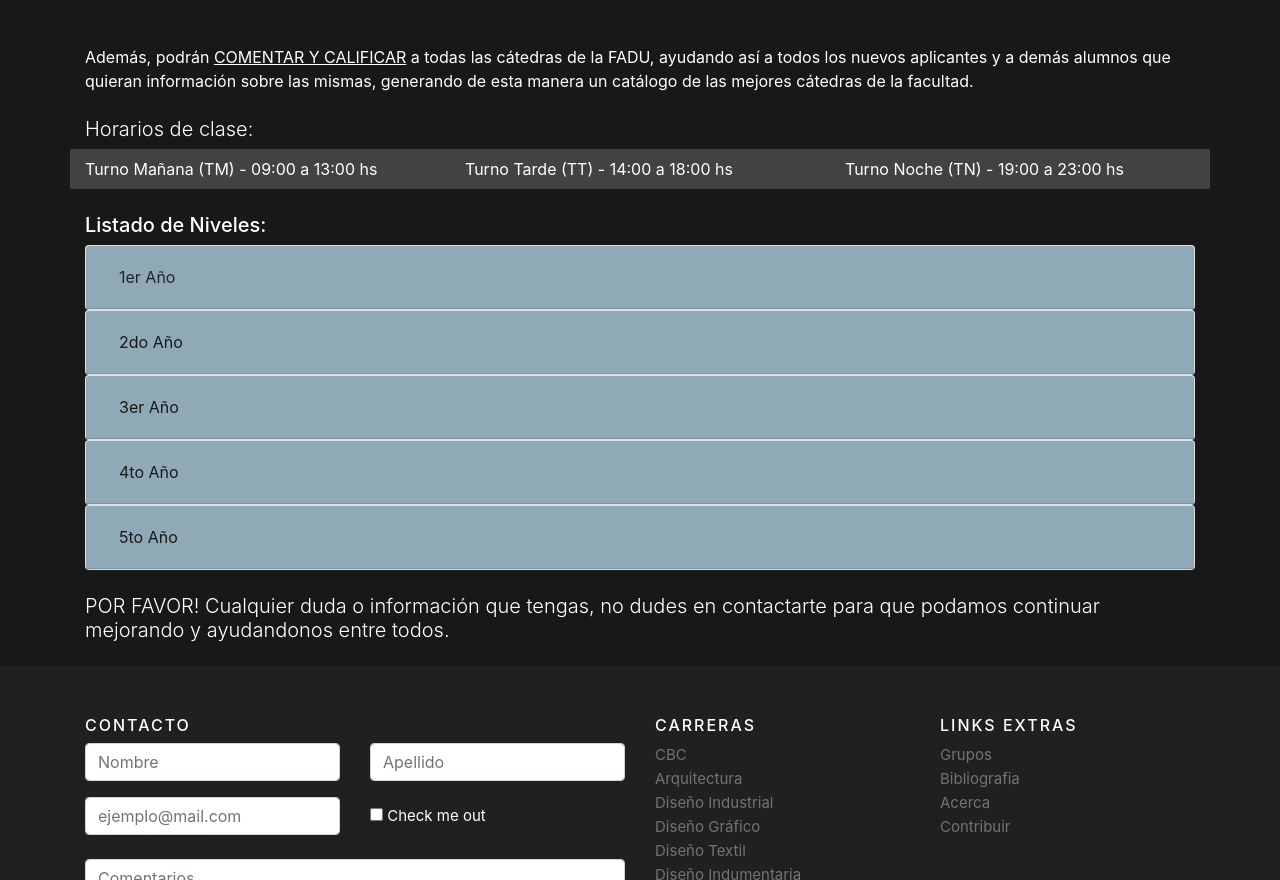
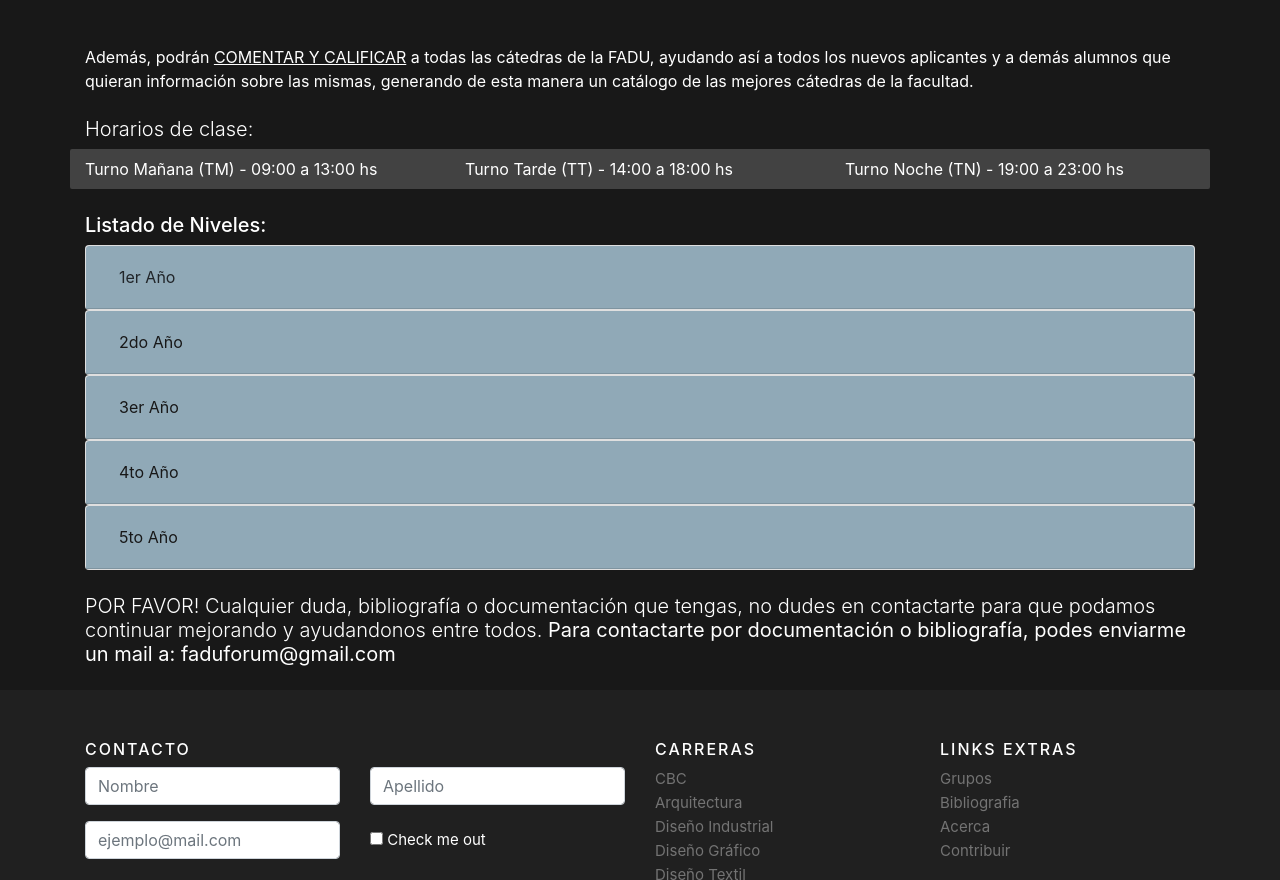
Before and after one commit to GritiusX/FADUForum, a website: page dtextil.html in a window 1280 px wide. Shown: the part 220-1100 px from the top of the page. Drawn offline with nearby package versions, Linux system fonts and the light colour scheme.

Commit message:
Agregado en el footer mail de contacto faduforum@gmail.com

```diff
--- a/dtextil.html
+++ b/dtextil.html
@@ -212,8 +212,13 @@
 				</div>
 			</div>
 		</div>
-		<h5 class="mt-4 mb-4 lead">POR FAVOR! Cualquier duda o información que tengas, no dudes en contactarte para que
-			podamos continuar mejorando y ayudandonos entre todos.</h5>
+		<h5 class="mt-4 mb-4 lead">POR FAVOR! Cualquier duda, bibliografía o documentación que tengas, no dudes en
+			contactarte
+			para que
+			podamos continuar mejorando y ayudandonos entre todos. <b> Para contactarte por documentación o
+				bibliografía,
+				podes enviarme un mail a:
+				faduforum@gmail.com </b></h5>
 	</div>
 
 	<footer class="site-footer">
```
Also changed, not shown: acerca.html (+8 -0 lines), arquitectura.html (+7 -2 lines), bibliografia.html (+4 -1 lines), cbc.html (+5 -2 lines), dgrafico.html (+4 -2 lines), dimgysonido.html (+4 -2 lines), dindumentaria.html (+7 -2 lines), dindustrial.html (+8 -2 lines), grupos.html (+7 -2 lines), index.html (+22 -53 lines).
